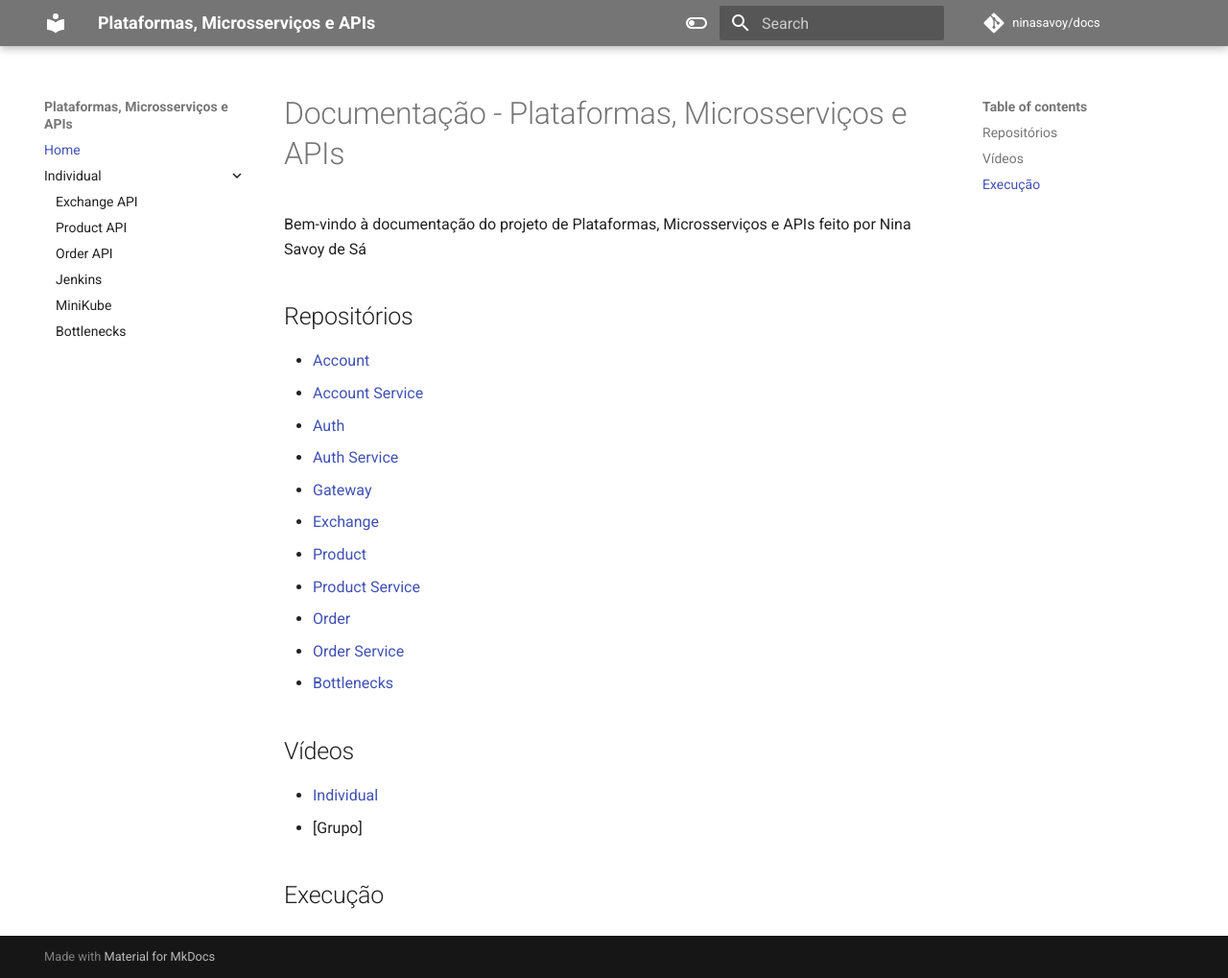
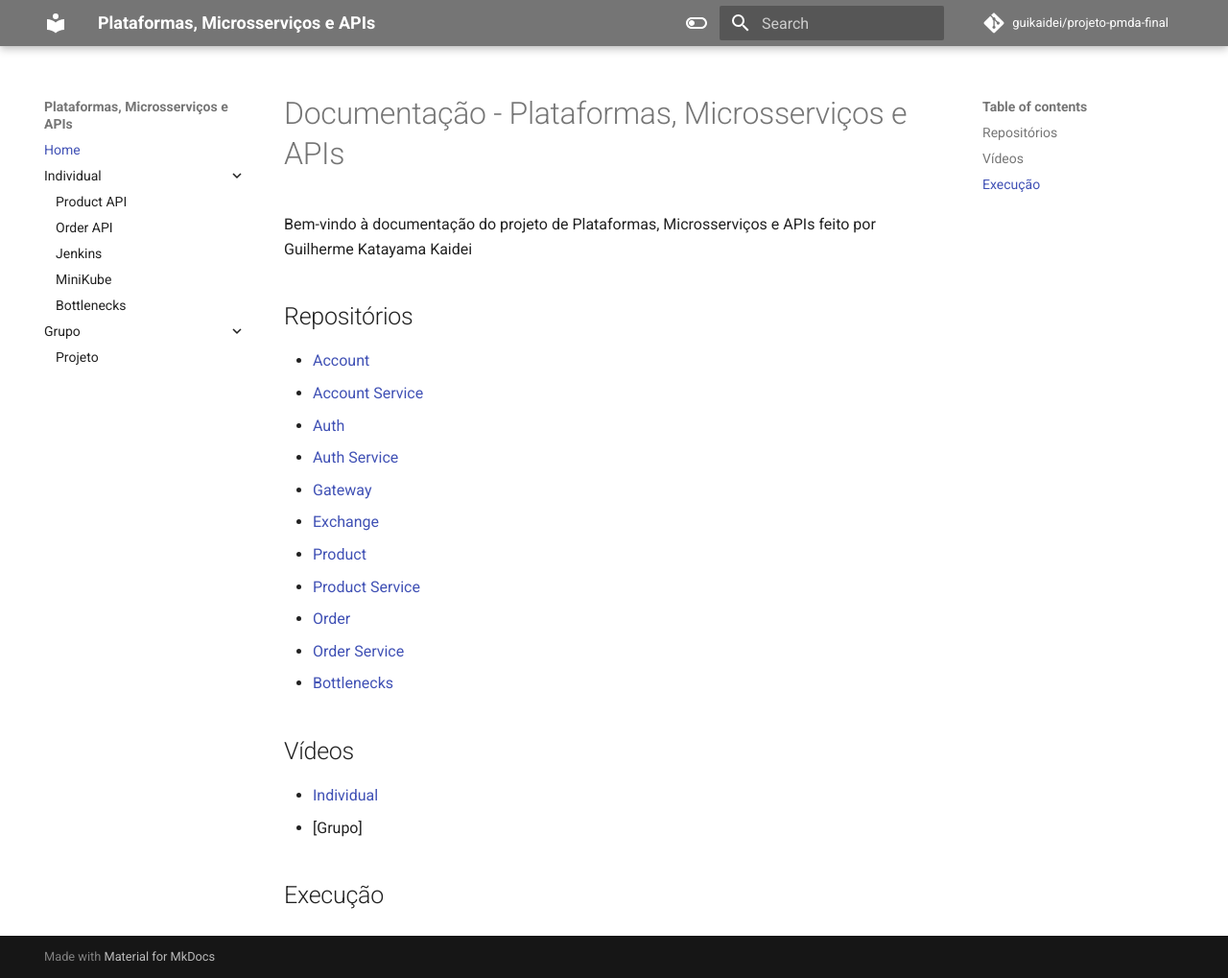
Before and after one commit to guikaidei/projeto-pmda-final, an MkDocs documentation site: the page built from docs/index.md, in a window 1280 px wide and 1019 px high. Shown: the whole window at 96% size. Built offline with MkDocs 1.6.1 and Material for MkDocs 9.7.7, drawn with Linux system fonts in a browser that asks for light colours; comment, search, counter and statistics services are not loaded.

Commit message:
alterar nomes

```diff
--- a/docs/index.md
+++ b/docs/index.md
@@ -1,6 +1,6 @@
 # Documentação - Plataformas, Microsserviços e APIs
 
-Bem-vindo à documentação do projeto de Plataformas, Microsserviços e APIs feito por Nina Savoy de Sá
+Bem-vindo à documentação do projeto de Plataformas, Microsserviços e APIs feito por Guilherme Katayama Kaidei
 
 ## Repositórios
 
--- a/mkdocs.yaml
+++ b/mkdocs.yaml
@@ -1,8 +1,8 @@
 site_name: Plataformas, Microsserviços e APIs
-site_author: Nina Savoy de Sá
-site_url: https://ninasavoy.github.io/documentation
-repo_url: https://github.com/ninasavoy/docs
-repo_name: ninasavoy/docs
+site_author: Guilherme Katayama Kaidei
+site_url: https://guikaidei.github.io/documentation
+repo_url: https://github.com/guikaidei/projeto-pmda-final
+repo_name: guikaidei/projeto-pmda-final
 
 theme:
   name: material
@@ -74,9 +74,10 @@ plugins:
 nav:
   - Home: index.md
   - Individual:
-    - Exchange API: ./exchange/main.md
     - Product API: ./product/main.md
     - Order API: ./order/main.md
     - Jenkins: ./jenkins/main.md
     - MiniKube: ./minikube/main.md
     - Bottlenecks: ./bottlenecks/main.md
+  - Grupo:
+    - Projeto: ./grupo/main.md
```
